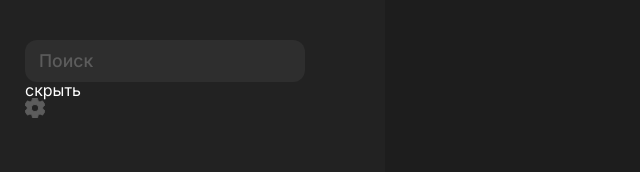
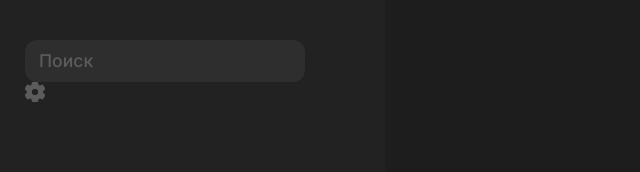
Before and after one commit to exlomex/trello, a Next.js app: page / in a window 1280 px wide. Shown: the top 172 px of the page, without its empty margins (0-640 px from the left). Built offline with nearby package versions, Linux system fonts and the light colour scheme.

Commit message:
add public api for shared layer

```diff
--- /dev/null
+++ b/src/shared/layouts/IconLayout/index.ts
@@ -0,0 +1 @@
+export { IconLayout } from './IconLayout';
--- /dev/null
+++ b/src/shared/layouts/ThemeLayout/index.ts
@@ -0,0 +1 @@
+export { ThemeLayout } from './ThemeLayout';
--- /dev/null
+++ b/src/shared/ui/Input/index.ts
@@ -0,0 +1 @@
+export { Input } from './Input';
--- a/src/widgets/AsideMenu/ui/AsideMenu.tsx
+++ b/src/widgets/AsideMenu/ui/AsideMenu.tsx
@@ -1,8 +1,8 @@
 import { classNames } from '@/shared/lib/classNames';
 import { FC } from 'react';
-import { IconLayout } from '@/shared/layouts/IconLayout/IconLayout';
-import { Input } from '@/shared/ui/Input/Input';
 import SettingSvg from '@/shared/assets/settings.svg';
+import { IconLayout } from '@/shared/layouts/IconLayout';
+import { Input } from '@/shared/ui/Input';
 import cls from './AsideMenu.module.scss';
 
 interface AsideMenuProps {
@@ -13,7 +13,6 @@ export const AsideMenu: FC = ({ className }: AsideMenuProps) => (
     <aside className={classNames(cls.AsideMenu, {}, [className])}>
         <div>
             <Input placeholder={'Поиск'} />
-            <div>скрыть</div>
         </div>
         <IconLayout
             Svg={SettingSvg}
```
